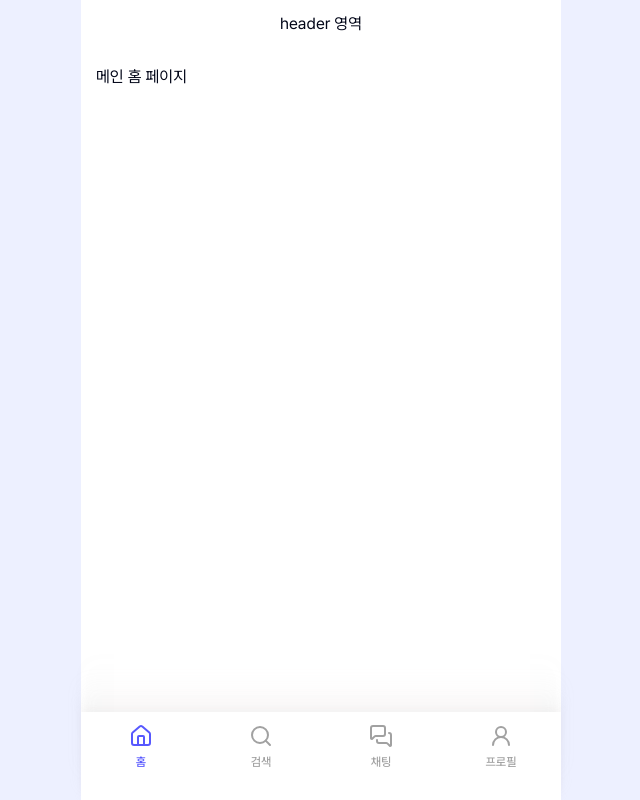
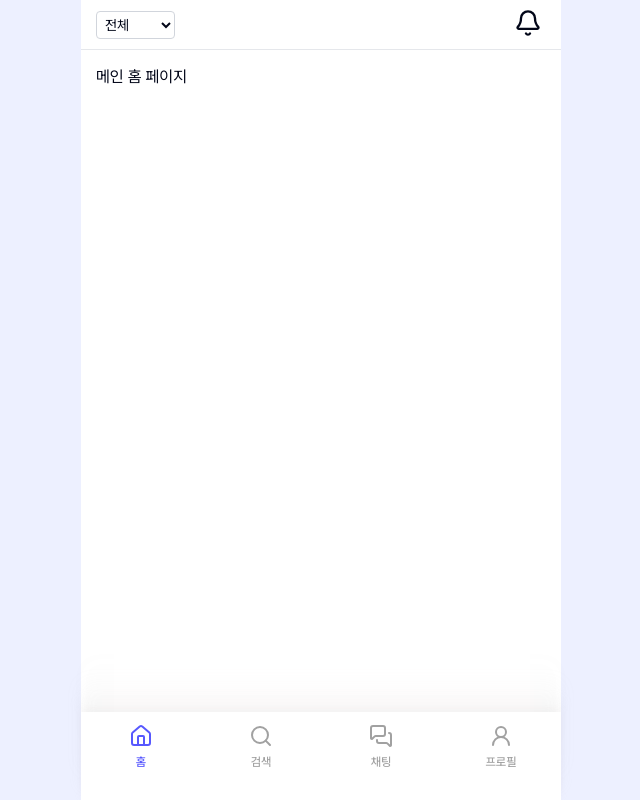
Before and after one commit to Kernel360/KFE3-e2e-WONDERFUL, a Next.js app in the folder apps/web/: page / in a window 1280 px wide. Shown: the whole page, without its empty margins (319-959 px from the left). Built offline with nearby package versions, Linux system fonts and the light colour scheme.

Commit message:
feat: 헤더 컴포넌트 생성 및 레이아웃 적용 (#28)

```diff
--- a/apps/web/src/components/layout/Header.tsx
+++ b/apps/web/src/components/layout/Header.tsx
@@ -1,10 +1,155 @@
 'use client';
 
-const Header = () => {
+import { ReactNode } from 'react';
+
+import { useRouter } from 'next/navigation';
+
+import { LucideIcon } from 'lucide-react';
+
+interface HeaderProps {
+  title?: string;
+
+  // 통합된 아이콘 방식
+  leftIcon?: LucideIcon;
+  rightIcon?: LucideIcon;
+
+  // 커스텀 컨텐츠 (셀렉트박스 등)
+  leftContent?: ReactNode;
+  rightContent?: ReactNode;
+
+  // 클릭 핸들러
+  onLeftClick?: () => void;
+  onRightClick?: () => void;
+
+  // 숨김 옵션
+  hideLeft?: boolean;
+  hideRight?: boolean;
+
+  className?: string;
+}
+
+const Header = ({
+  title,
+  leftIcon,
+  rightIcon,
+  leftContent,
+  rightContent,
+  onLeftClick,
+  onRightClick,
+  hideLeft = false,
+  hideRight = false,
+  className = '',
+}: HeaderProps) => {
+  const router = useRouter();
+
+  const renderLeftSection = () => {
+    if (hideLeft) return null;
+
+    // 커스텀 컨텐츠가 있으면 우선 렌더링
+    if (leftContent) {
+      return leftContent;
+    }
+
+    // 아이콘이 있으면 버튼으로 렌더링
+    if (leftIcon) {
+      const LeftIconComponent = leftIcon;
+      return (
+        <button
+          onClick={onLeftClick || (() => router.back())}
+          className="cursor-pointer p-1"
+          aria-label="Left Icon Button"
+        >
+          <LeftIconComponent size={28} />
+        </button>
+      );
+    }
+
+    // 기본값: 뒤로가기 (leftIcon이 명시적으로 없을 때만)
+    // return (
+    //   <button
+    //     onClick={onLeftClick || (() => router.back())}
+    //     className="cursor-pointer p-1"
+    //     aria-label="Back Button"
+    //   >
+    //     <ChevronLeft size={28} />
+    //   </button>
+    // );
+    // 기본값: 빈 공간 (공간만 차지)
+    return <div className="h-[40px] w-[40px]" />;
+  };
+
+  const renderRightSection = () => {
+    if (hideRight) return null;
+
+    // 커스텀 컨텐츠가 있으면 우선 렌더링
+    if (rightContent) {
+      return rightContent;
+    }
+
+    // 아이콘이 있으면 버튼으로 렌더링
+    if (rightIcon) {
+      const RightIconComponent = rightIcon;
+      return (
+        <button
+          onClick={onRightClick}
+          className="cursor-pointer p-1"
+          aria-label="Right Icon Button"
+        >
+          <RightIconComponent size={28} />
+        </button>
+      );
+    }
+
+    return null;
+  };
+
+  // 왼쪽과 오른쪽 영역이 모두 없는지 확인
+  // const hasLeftSection = !hideLeft && (leftContent || leftIcon || (!leftIcon && leftIcon !== null));
+  // const hasRightSection = !hideRight && (rightContent || rightIcon);
+  // 왼쪽과 오른쪽 영역이 존재하는지 확인
+  const hasLeftSection = !hideLeft && (leftContent || leftIcon !== undefined);
+  const hasRightSection = !hideRight && (rightContent || rightIcon);
+
+  // 양쪽 아이콘이 모두 없으면 헤더를 렌더링하지 않음
+  if (!hasLeftSection && !hasRightSection && !title) {
+    return null;
+  }
+
+  // 텍스트 정렬 결정
+  // 왼쪽 아이콘이 있으면 중앙 정렬, 없으면 왼쪽 정렬
+  const titleAlignment = hasLeftSection ? 'center' : 'left';
+
   return (
-    <div className="flex h-[50px] flex-shrink-0 justify-center bg-white px-[15px] py-[12px]">
-      header 영역
-    </div>
+    <header
+      className={`relative flex h-[50px] items-center justify-between border-b border-gray-200 bg-transparent px-[15px] py-[7px] ${className}`}
+    >
+      {/* 왼쪽 영역 */}
+      {hasLeftSection && <div className="absolute left-[15px]">{renderLeftSection()}</div>}
+
+      {/* 중앙/왼쪽 제목 */}
+      {title && (
+        <div
+          className={`${
+            titleAlignment === 'center'
+              ? 'absolute left-1/2 -translate-x-1/2 transform'
+              : hasLeftSection
+                ? 'ml-4 flex-1'
+                : 'flex-1'
+          }`}
+        >
+          <h1
+            className={`max-w-[300px] truncate text-base font-semibold leading-[20px] text-[var(--color-neutral-900)] font-normal${
+              titleAlignment === 'center' ? 'text-center' : 'text-left'
+            }`}
+          >
+            {title}
+          </h1>
+        </div>
+      )}
+
+      {/* 오른쪽 영역 */}
+      {hasRightSection && <div className="absolute right-[15px]">{renderRightSection()}</div>}
+    </header>
   );
 };
 
--- a/apps/web/src/components/layout/MainLayout.tsx
+++ b/apps/web/src/components/layout/MainLayout.tsx
@@ -1,17 +1,78 @@
 'use client';
+
+import { useRouter } from 'next/navigation';
+
+import { Bell } from 'lucide-react';
 
 import Header from './Header';
 import Navigation from './Navigation';
-
 interface MainLayoutProps {
   children: React.ReactNode;
 }
-
 const MainLayout = ({ children }: MainLayoutProps) => {
+  const route = useRouter();
   return (
     <div className="mx-auto flex h-screen min-w-[320px] max-w-[480px] flex-col">
-      <Header />
+      {/* 상품 목록 - 카테고리 선택 + 제목 + 필터 */}
+      <Header
+        leftContent={
+          <select className="rounded border border-gray-300 bg-white p-1 text-sm">
+            <option value="all">전체</option>
+            <option value="electronics">전자제품</option>
+            <option value="clothing">의류</option>
+            <option value="books">도서</option>
+          </select>
+        }
+        rightIcon={Bell}
+        className="bg-white"
+      />
+      {/* shadcn/ui 예시 */}
+      {/* <Header
+      title="프로젝트 관리"
+      leftContent={
+        <Select value={statusFilter} onValueChange={setStatusFilter}>
+          <SelectTrigger className="w-24 h-8 text-sm border-none">
+            <SelectValue placeholder="상태" />
+          </SelectTrigger>
+          <SelectContent>
+            <SelectItem value="all">전체</SelectItem>
+            <SelectItem value="active">진행중</SelectItem>
+            <SelectItem value="completed">완료</SelectItem>
+            <SelectItem value="pending">대기</SelectItem>
+          </SelectContent>
+        </Select>
+      }
+      rightIcon={Bell}
+      className="bg-white"
+    /> */}
+      {/* <Header
+        leftIcon={ChevronLeft}
+        onLeftClick={() => route.back()}
+        title="내 위치 선택"
+        rightIcon={EllipsisVertical}
+        className="bg-white"
+      />
+
+      <Header
+        title="좌우 아이콘이 없는 텍스트 헤더입니다"
+        hideLeft
+        hideRight
+        className="bg-white"
+      />
+
+      <Header rightIcon={Bell} className="bg-white" />
+      <Header
+        leftIcon={ChevronLeft}
+        onLeftClick={() => route.back()}
+        title="헤더 타이틀"
+        className="bg-white"
+      />
+      <Header leftIcon={ChevronLeft} onLeftClick={() => route.back()} className="bg-white" />
+      <Header rightIcon={EllipsisVertical} onLeftClick={() => {}} className="bg-white" /> */}
+
+      {/* 메인 콘텐츠 영역 */}
       <main className="flex-1 overflow-auto bg-white p-[15px]">{children}</main>
+      {/* 하단 탭 메뉴 */}
       <Navigation />
     </div>
   );
```
